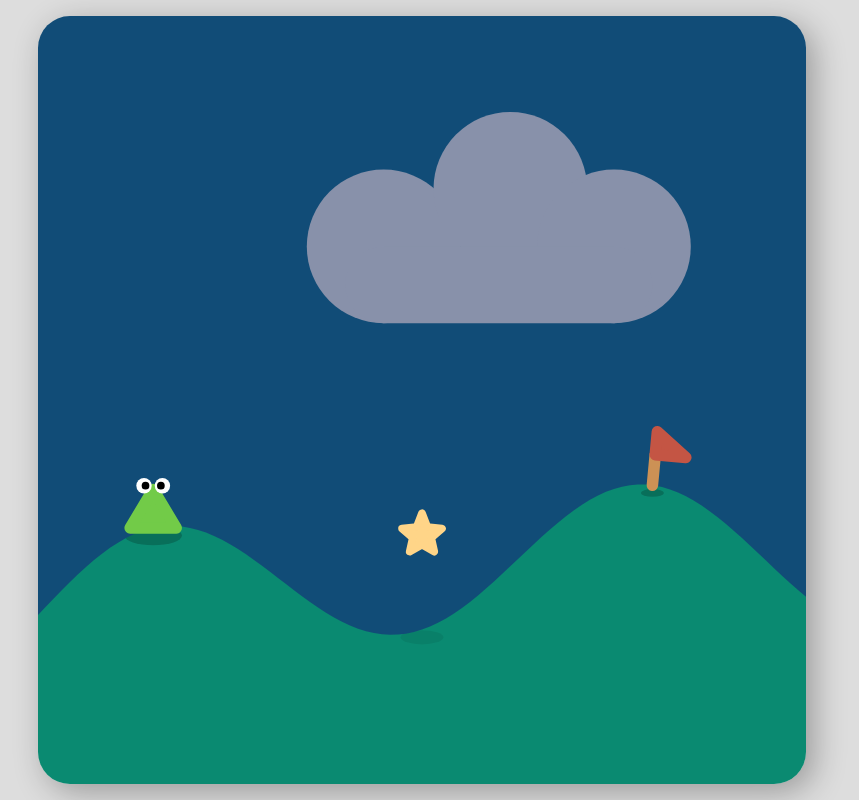
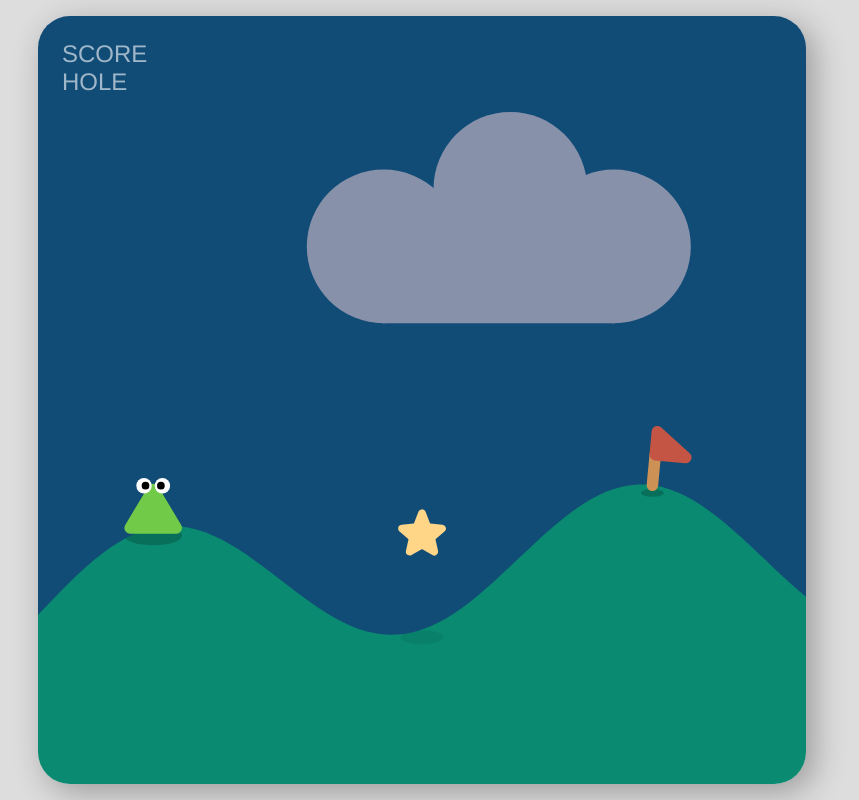
Before and after one commit to ckolin/golfrog, a plain HTML site: page index.html in a window 1280 px wide. Shown: the whole page, without its empty margins (218-1077 px from the left). Drawn offline with Linux system fonts and the light colour scheme.

Commit message:
Add overlay

```diff
--- a/index.html
+++ b/index.html
@@ -10,6 +10,14 @@
 
 <body>
 	<canvas id="canvas"></canvas>
+	<div id="overlay">
+		<p>
+			Score <b id="score"></b>
+			<br>
+			Hole <b id="hole"></b>
+		</p>
+		<p id="message"></p>
+	</div>
 	<script src="zzfxm.js"></script>
 	<script src="vec.js"></script>
 	<script src="script.js"></script>
--- a/script.js
+++ b/script.js
@@ -3,6 +3,7 @@ const ctx = canvas.getContext("2d", {
     alpha: false,
     desynchronized: true,
 });
+const overlay = document.getElementById("overlay");
 
 const dbg = {};
 
@@ -545,8 +546,11 @@ const resize = () => {
     const unit = 32;
     const size = Math.min(Math.floor(Math.min(window.innerWidth, window.innerHeight) / unit), 24);
     canvas.width = canvas.height = size * unit;
-    canvas.style.left = `${(window.innerWidth - canvas.width) / 2}px`;
-    canvas.style.top = `${(window.innerHeight - canvas.height) / 2}px`;
+    overlay.style.width = overlay.style.height = `${canvas.width}px`;
+    overlay.style.left =
+        canvas.style.left = `${(window.innerWidth - canvas.width) / 2}px`;
+    overlay.style.top =
+        canvas.style.top = `${(window.innerHeight - canvas.height) / 2}px`;
 };
 window.addEventListener("resize", resize);
 
--- a/style.css
+++ b/style.css
@@ -1,3 +1,7 @@
+* {
+	box-sizing: border-box;
+}
+
 body {
 	background: #111;
 	margin: 0;
@@ -10,6 +14,27 @@ canvas {
 	border-radius: 4vmin;
 	box-shadow: 1vmin 1vmin 4vmin rgba(0, 0, 0, 0.3);
 	animation: 1s ease-out 1 fadeIn;
+}
+
+#overlay {
+	display: flex;
+	justify-content: space-between;
+	position: absolute;
+	pointer-events: none;
+	color: #fff9;
+	padding: 3vmin;
+	font-family: Bahnschrift, "DIN Alternate", "Franklin Gothic Medium", "Nimbus Sans Narrow", sans-serif-condensed, sans-serif;
+	text-transform: uppercase;
+	font-size: 3vmin;
+}
+
+p {
+	margin: 0;
+}
+
+b {
+	font-weight: normal;
+	color: #fff;
 }
 
 @keyframes fadeIn {
```
